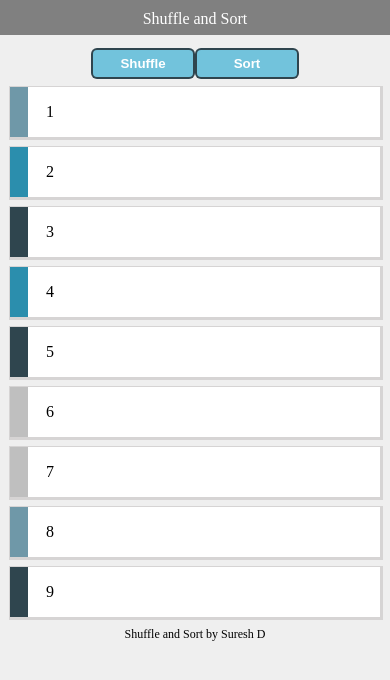
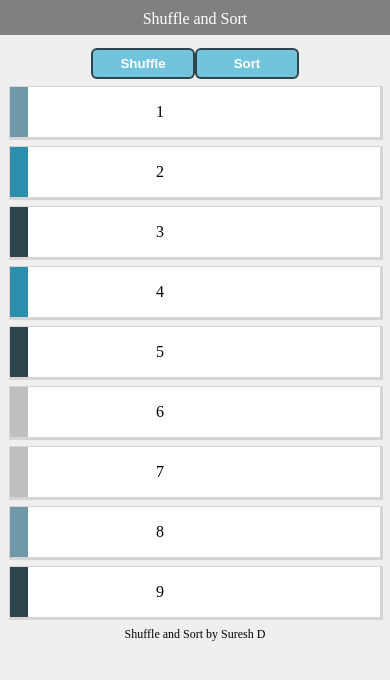
Before and after one commit to DammuSuresh/Assignement, a plain HTML site: page index.html in a window 390 px wide. Drawn offline with Linux system fonts and the light colour scheme.

Commit message:
in mobile view number alignment issue fixed

```diff
--- a/index.html
+++ b/index.html
@@ -108,7 +108,7 @@
             }
             .iconcolorDesign>span{
                 position: absolute;
-                left: 36px;
+                left: 146px;
                 color: black;
                 top: 16px;
             }
```
